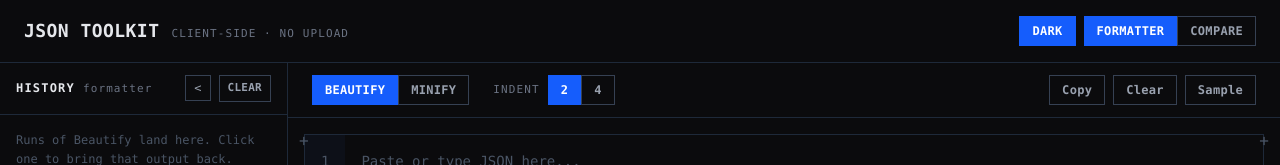
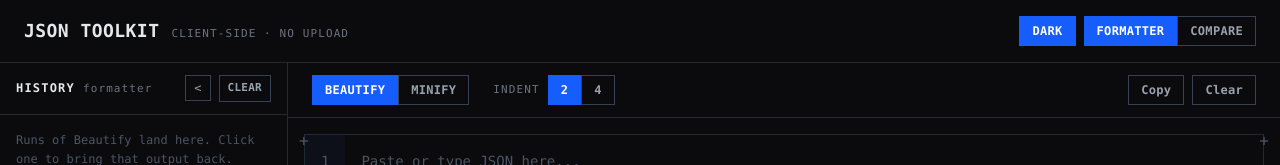
Before and after one commit to Shinozakijo/json-toolkit, a React (Vite) app: page / in a window 1280 px wide. Shown: the top 165 px of the page. Built offline with nearby package versions, Linux system fonts and the light colour scheme.

Commit message:
Update FormatterPanel.tsx

```diff
--- a/src/components/FormatterPanel.tsx
+++ b/src/components/FormatterPanel.tsx
@@ -3,8 +3,6 @@ import { beautify, fixDoubledQuotes, minify, validate } from '../lib/jsonFormatt
 import type { HistoryEntry } from '../hooks/useHistory'
 import { Corner } from './ui/Corner'
 import { ToggleButton } from './ui/ToggleButton'
-
-const SAMPLE = '{\n  "name": "json-toolkit",\n  "version": 1,\n  "tags": ["fast", "local"],\n  "active": true\n}'
 
 type Mode = 'beautify' | 'minify'
 
@@ -76,10 +74,6 @@ export function FormatterPanel({
     setContent('')
   }
 
-  function handleSample() {
-    setContent(SAMPLE)
-  }
-
   function handleFixQuotes() {
     if (doubledQuotesFix) setContent(doubledQuotesFix)
   }
@@ -130,12 +124,6 @@ export function FormatterPanel({
             className="border border-gray-300 px-3 py-1.5 text-xs font-bold tracking-wide text-gray-500 hover:text-gray-900 dark:border-gray-700 dark:text-gray-400 dark:hover:text-gray-200"
           >
             Clear
-          </button>
-          <button
-            onClick={handleSample}
-            className="border border-gray-300 px-3 py-1.5 text-xs font-bold tracking-wide text-gray-500 hover:text-gray-900 dark:border-gray-700 dark:text-gray-400 dark:hover:text-gray-200"
-          >
-            Sample
           </button>
         </div>
       </div>
```
